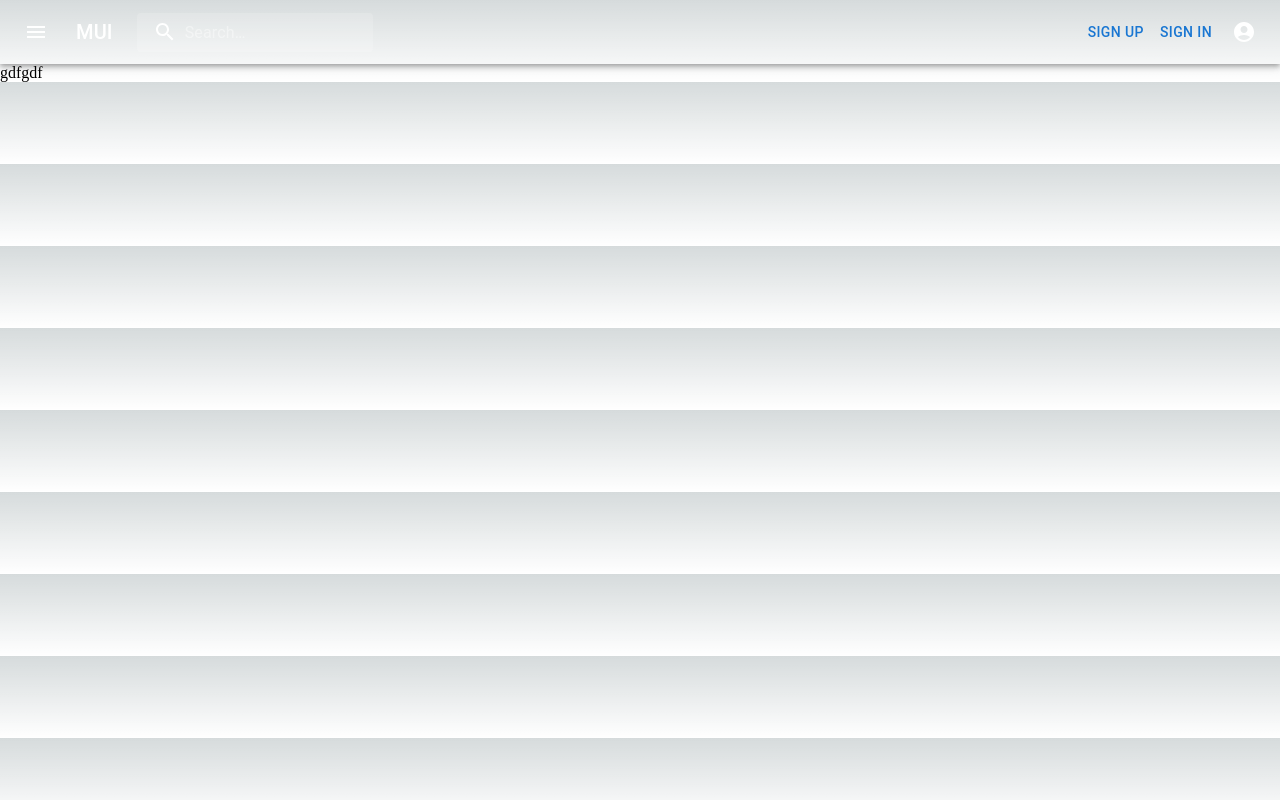
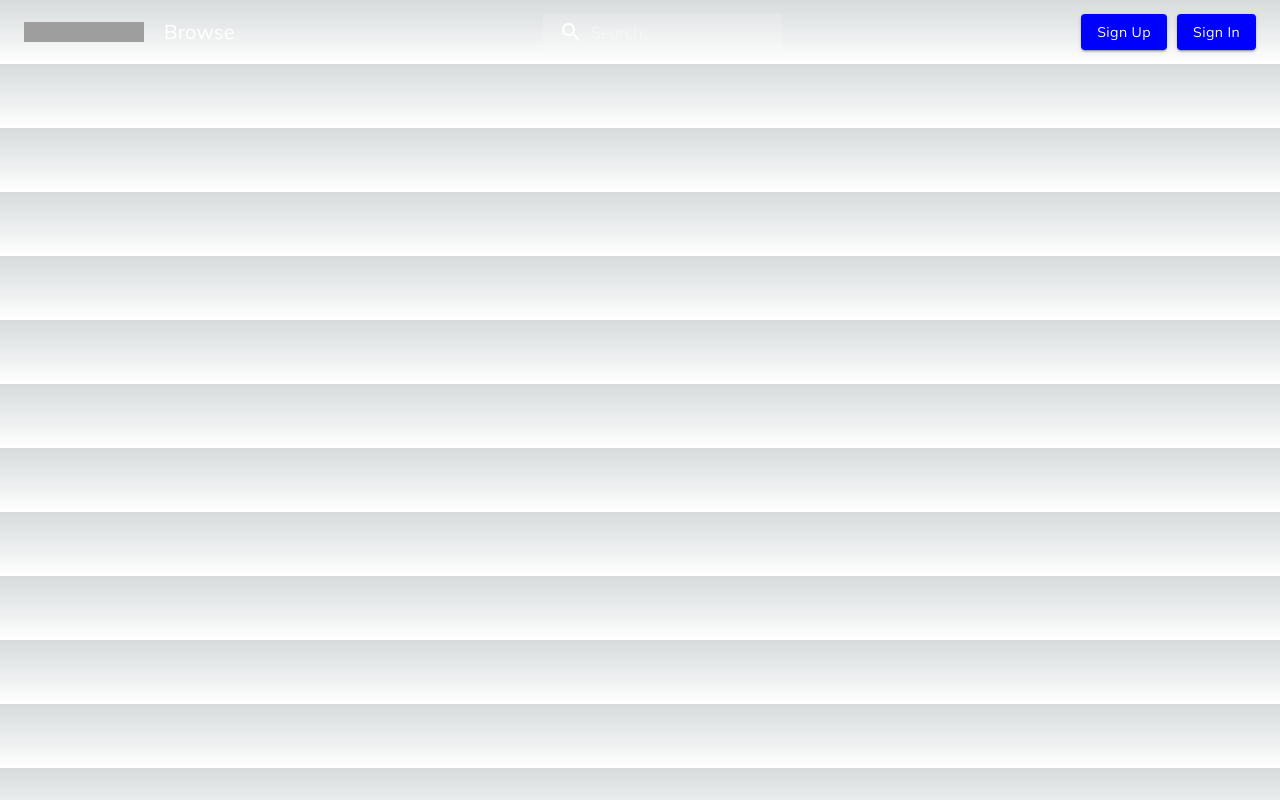
Before and after one commit to HOP2-22/hop2-demo-team-5, a Next.js app in the folder frontend/: page / in a window 1280 px wide. Built offline with nearby package versions, Linux system fonts and the light colour scheme; grey boxes are pictures that could not be loaded.

Commit message:
header done

```diff
--- a/frontend/src/layout/header.jsx
+++ b/frontend/src/layout/header.jsx
@@ -1,65 +1,65 @@
-import * as React from 'react';
-import { styled, alpha } from '@mui/material/styles';
-import AppBar from '@mui/material/AppBar';
-import Box from '@mui/material/Box';
-import Toolbar from '@mui/material/Toolbar';
-import IconButton from '@mui/material/IconButton';
-import Typography from '@mui/material/Typography';
-import InputBase from '@mui/material/InputBase';
-import Badge from '@mui/material/Badge';
-import MenuItem from '@mui/material/MenuItem';
-import Menu from '@mui/material/Menu';
-import MenuIcon from '@mui/icons-material/Menu';
-import SearchIcon from '@mui/icons-material/Search';
-import AccountCircle from '@mui/icons-material/AccountCircle';
-import MailIcon from '@mui/icons-material/Mail';
-import NotificationsIcon from '@mui/icons-material/Notifications';
-import MoreIcon from '@mui/icons-material/MoreVert';
-import { Button } from '@mui/material';
+import * as React from "react";
+import { styled, alpha } from "@mui/material/styles";
+import AppBar from "@mui/material/AppBar";
+import Box from "@mui/material/Box";
+import Toolbar from "@mui/material/Toolbar";
+import IconButton from "@mui/material/IconButton";
+import Typography from "@mui/material/Typography";
+import InputBase from "@mui/material/InputBase";
+import MenuItem from "@mui/material/MenuItem";
+import Menu from "@mui/material/Menu";
+import MenuIcon from "@mui/icons-material/Menu";
+import SearchIcon from "@mui/icons-material/Search";
+import AccountCircle from "@mui/icons-material/AccountCircle";
+import MoreIcon from "@mui/icons-material/MoreVert";
+import { Button } from "@mui/material";
+import LoginIcon from "@mui/icons-material/Login";
+import AddIcon from "@mui/icons-material/Add";
 
-const Search = styled('div')(({ theme }) => ({
-  position: 'relative',
+const Search = styled("div")(({ theme }) => ({
+  position: "relative",
   borderRadius: theme.shape.borderRadius,
   backgroundColor: alpha(theme.palette.common.white, 0.15),
-  '&:hover': {
+  "&:hover": {
     backgroundColor: alpha(theme.palette.common.white, 0.25),
   },
   marginRight: theme.spacing(2),
   marginLeft: 0,
-  width: '100%',
-  [theme.breakpoints.up('sm')]: {
+  width: "100%",
+  [theme.breakpoints.up("sm")]: {
     marginLeft: theme.spacing(3),
-    width: 'auto',
+    width: "auto",
   },
 }));
 
-const SearchIconWrapper = styled('div')(({ theme }) => ({
+const SearchIconWrapper = styled("div")(({ theme }) => ({
   padding: theme.spacing(0, 2),
-  height: '100%',
-  position: 'absolute',
-  pointerEvents: 'none',
-  display: 'flex',
-  alignItems: 'center',
-  justifyContent: 'center',
+  height: "100%",
+  position: "absolute",
+  pointerEvents: "none",
+  display: "flex",
+  alignItems: "center",
+  justifyContent: "center",
 }));
 
 const StyledInputBase = styled(InputBase)(({ theme }) => ({
-  color: 'inherit',
-  '& .MuiInputBase-input': {
+  color: "inherit",
+  "& .MuiInputBase-input": {
     padding: theme.spacing(1, 1, 1, 0),
     // vertical padding + font size from searchIcon
     paddingLeft: `calc(1em + ${theme.spacing(4)})`,
-    transition: theme.transitions.create('width'),
-    width: '100%',
-    [theme.breakpoints.up('md')]: {
-      width: '20ch',
+    transition: theme.transitions.create("width"),
+    width: "100%",
+    [theme.breakpoints.up("md")]: {
+      width: "20ch",
     },
   },
 }));
 
-export default function Header() {
+export const Header = () => {
   const [anchorEl, setAnchorEl] = React.useState(null);
   const [mobileMoreAnchorEl, setMobileMoreAnchorEl] = React.useState(null);
+  const logo = "https://pinecone.mn/logo.ee78cc1a.svg";
 
   const isMenuOpen = Boolean(anchorEl);
   const isMobileMenuOpen = Boolean(mobileMoreAnchorEl);
@@ -81,19 +81,19 @@ export default function Header() {
     setMobileMoreAnchorEl(event.currentTarget);
   };
 
-  const menuId = 'primary-search-account-menu';
+  const menuId = "primary-search-account-menu";
   const renderMenu = (
     <Menu
       anchorEl={anchorEl}
       anchorOrigin={{
-        vertical: 'top',
-        horizontal: 'right',
+        vertical: "top",
+        horizontal: "right",
       }}
       id={menuId}
       keepMounted
       transformOrigin={{
-        vertical: 'top',
-        horizontal: 'right',
+        vertical: "top",
+        horizontal: "right",
       }}
       open={isMenuOpen}
       onClose={handleMenuClose}
@@ -103,42 +103,40 @@ export default function Header() {
     </Menu>
   );
 
-  const mobileMenuId = 'primary-search-account-menu-mobile';
+  const mobileMenuId = "primary-search-account-menu-mobile";
   const renderMobileMenu = (
     <Menu
       anchorEl={mobileMoreAnchorEl}
       anchorOrigin={{
-        vertical: 'top',
-        horizontal: 'right',
+        vertical: "top",
+        horizontal: "right",
       }}
       id={mobileMenuId}
       keepMounted
       transformOrigin={{
-        vertical: 'top',
-        horizontal: 'right',
+        vertical: "top",
+        horizontal: "right",
       }}
       open={isMobileMenuOpen}
       onClose={handleMobileMenuClose}
     >
       <MenuItem>
         <IconButton size="large" aria-label="show 4 new mails" color="inherit">
-          <Badge badgeContent={4} color="error">
-            <MailIcon />
-          </Badge>
+          <SearchIcon />
         </IconButton>
-        <p>Messages</p>
+        <p>Browse</p>
       </MenuItem>
       <MenuItem>
-        <IconButton
-          size="large"
-          aria-label="show 17 new notifications"
-          color="inherit"
-        >
-          <Badge badgeContent={17} color="error">
-            <NotificationsIcon />
-          </Badge>
+        <IconButton size="large" aria-label="show 4 new mails" color="inherit">
+          <LoginIcon />
         </IconButton>
-        <p>Notifications</p>
+        <p>Log In</p>
+      </MenuItem>
+      <MenuItem>
+        <IconButton size="large" color="inherit">
+          <AddIcon />
+        </IconButton>
+        <p>Sign Up</p>
       </MenuItem>
       <MenuItem onClick={handleProfileMenuOpen}>
         <IconButton
@@ -155,41 +153,70 @@ export default function Header() {
     </Menu>
   );
 
+  const styles = {
+    textTrans: {
+      textTransform: "capitalize",
+      color: "white",
+      backgroundColor: "blue",
+      fontFamily: "Mulish",
+      marginLeft: "10px",
+    },
+    Box: {
+      display: "flex",
+      flexDirection: "row",
+      alignItems: "center",
+      justifyContent: "space-between",
+    },
+  };
+
   return (
     <Box sx={{ flexGrow: 1 }}>
-      <AppBar position="static" sx={{backgroundColor: "transparent"}}>
+      <AppBar
+        position="static"
+        sx={{
+          backgroundColor: "transparent",
+          width: "100vw",
+          display: "flex",
+          justifyContent: "space-around",
+        }}
+      >
         <Toolbar>
-          <IconButton
-            size="large"
-            edge="start"
-            color="inherit"
-            aria-label="open drawer"
-            sx={{ mr: 2 }}
-          >
-            <MenuIcon />
-          </IconButton>
+          <Box sx={styles.Box}>
+            <img src={logo} alt="pice" width={120} height={20} />
             <Typography
               variant="h6"
               noWrap
               component="div"
-            sx={{ display: { xs: 'none', sm: 'block' } }}
+              sx={{
+                display: { xs: "none", sm: "block" },
+                fontFamily: "Mulish",
+                marginLeft: "20px",
+                marginRight: "10px",
+              }}
             >
-            MUI
+              Browse
             </Typography>
-          <Search>
+          </Box>
+          <Box sx={{ flexGrow: 1 }} />
+          <Search sx={{ marginLeft: "20px" }}>
             <SearchIconWrapper>
               <SearchIcon />
             </SearchIconWrapper>
             <StyledInputBase
               placeholder="Search…"
-              inputProps={{ 'aria-label': 'search' }}
+              inputProps={{ "aria-label": "search" }}
+              sx={{ fontFamily: "Mulish" }}
             />
           </Search>
           <Box sx={{ flexGrow: 1 }} />
-          <Box sx={{ display: { xs: 'none', md: 'flex' } }}>
-            <Button>Sign Up</Button>
-            <Button>Sign in</Button>
-            <IconButton
+          <Box sx={{ display: { xs: "none", md: "flex" } }}>
+            <Button sx={styles.textTrans} variant="contained">
+              Sign Up
+            </Button>
+            <Button sx={styles.textTrans} variant="contained">
+              Sign in
+            </Button>
+            {/* <IconButton
               size="large"
               edge="end"
               aria-label="account of current user"
@@ -199,9 +226,9 @@ export default function Header() {
               color="inherit"
             >
               <AccountCircle />
-            </IconButton>
+            </IconButton> */}
           </Box>
-          <Box sx={{ display: { xs: 'flex', md: 'none' } }}>
+          <Box sx={{ display: { xs: "flex", md: "none" } }}>
             <IconButton
               size="large"
               aria-label="show more"
@@ -219,4 +246,4 @@ export default function Header() {
       {renderMenu}
     </Box>
   );
-}
+};
--- a/frontend/src/pages/_app.js
+++ b/frontend/src/pages/_app.js
@@ -1,4 +1,4 @@
-import Header from "@/layout/header";
+import { Header } from "@/layout/header";
 import "@/styles/globals.css";
 
 export default function App({ Component, pageProps }) {
--- a/frontend/src/pages/index.js
+++ b/frontend/src/pages/index.js
@@ -14,7 +14,7 @@ export default function Index() {
         <meta name="viewport" content="width=device-width, initial-scale=1" />
         <link rel="icon" href="/favicon.ico" />
       </Head>
-      <div>gdfgdf</div>
+      <div></div>
     </>
   );
 }
--- a/frontend/src/styles/globals.css
+++ b/frontend/src/styles/globals.css
@@ -1,9 +1,10 @@
+@import url('https://fonts.googleapis.com/css2?family=Mulish:wght@400;700&display=swap');
+
+
 :root {
   --max-width: 1100px;
   --border-radius: 12px;
-  --font-mono: ui-monospace, Menlo, Monaco, 'Cascadia Mono', 'Segoe UI Mono',
-    'Roboto Mono', 'Oxygen Mono', 'Ubuntu Monospace', 'Source Code Pro',
-    'Fira Mono', 'Droid Sans Mono', 'Courier New', monospace;
+  --font-mono: 'Mulish', sans-serif;
 
   --foreground-rgb: 0, 0, 0;
   --background-start-rgb: 214, 219, 220;
```
Also changed, not shown: frontend/src/assets/svg/pinecone.svg (added). Lines whose indentation alone changed are shown as unchanged.
